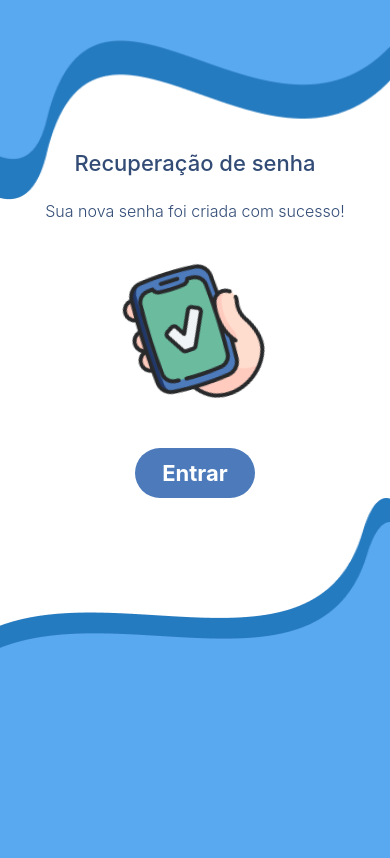
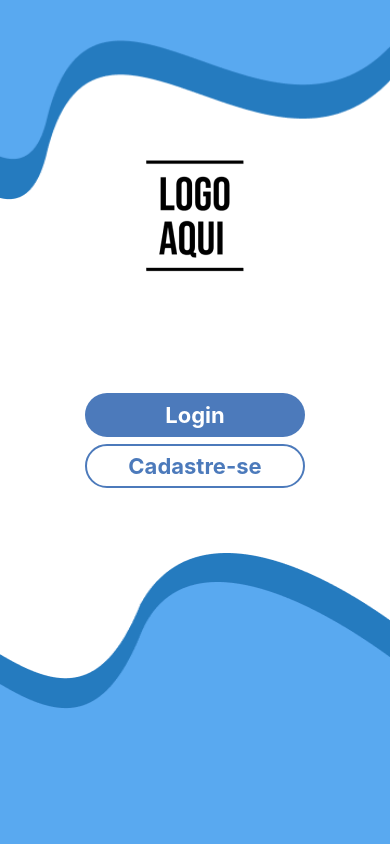
Before and after one commit to givisiez-JDM/PADA-mobile, a React Native app: screen / in a window 390 px wide. Built offline with nearby package versions, Linux system fonts and the light colour scheme.

Commit message:
Restaurada a tela de início

```diff
--- a/src/routes/Stack/index.tsx
+++ b/src/routes/Stack/index.tsx
@@ -19,7 +19,7 @@ const { Navigator, Screen } =
 
 export default function () {
     return (
-        <Navigator initialRouteName="TelaSucesso" screenOptions={{ headerShown: false }}>
+        <Navigator initialRouteName="SplashScreen" screenOptions={{ headerShown: false }}>
             <Screen name="LoginCadastro" component={LoginCadastro} />
             <Screen name="Login" component={Login} />
             <Screen name="Cadastro" component={PatientRecord} />
```
